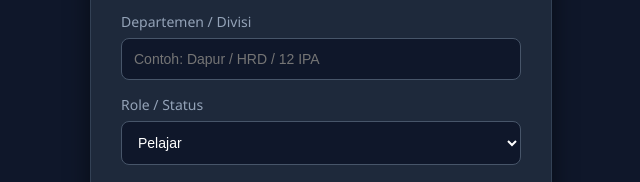
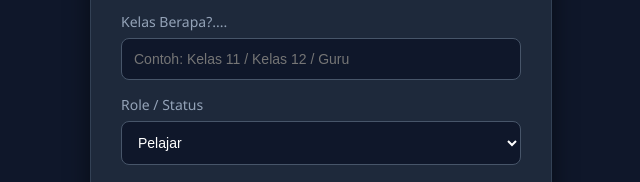
Before and after one commit to keola241-cmd/QR_Generator, a plain HTML site: page index.html in a window 1280 px wide. Shown: the part 403-585 px from the top of the page, 319-959 px from the left. Drawn offline with Linux system fonts and the light colour scheme.

Commit message:
Restore original index.html content
Restored the original content of index.html after a complete removal.

```diff
--- a/index.html
+++ b/index.html
@@ -99,8 +99,8 @@
         </div>
 
         <div class="form-group">
-            <label>Departemen / Divisi</label>
-            <input type="text" id="divisi" placeholder="Contoh: Dapur / HRD / 12 IPA">
+            <label>Kelas Berapa?....</label>
+            <input type="text" id="divisi" placeholder="Contoh: Kelas 11 / Kelas 12 / Guru ">
         </div>
 
         <div class="form-group">
```
